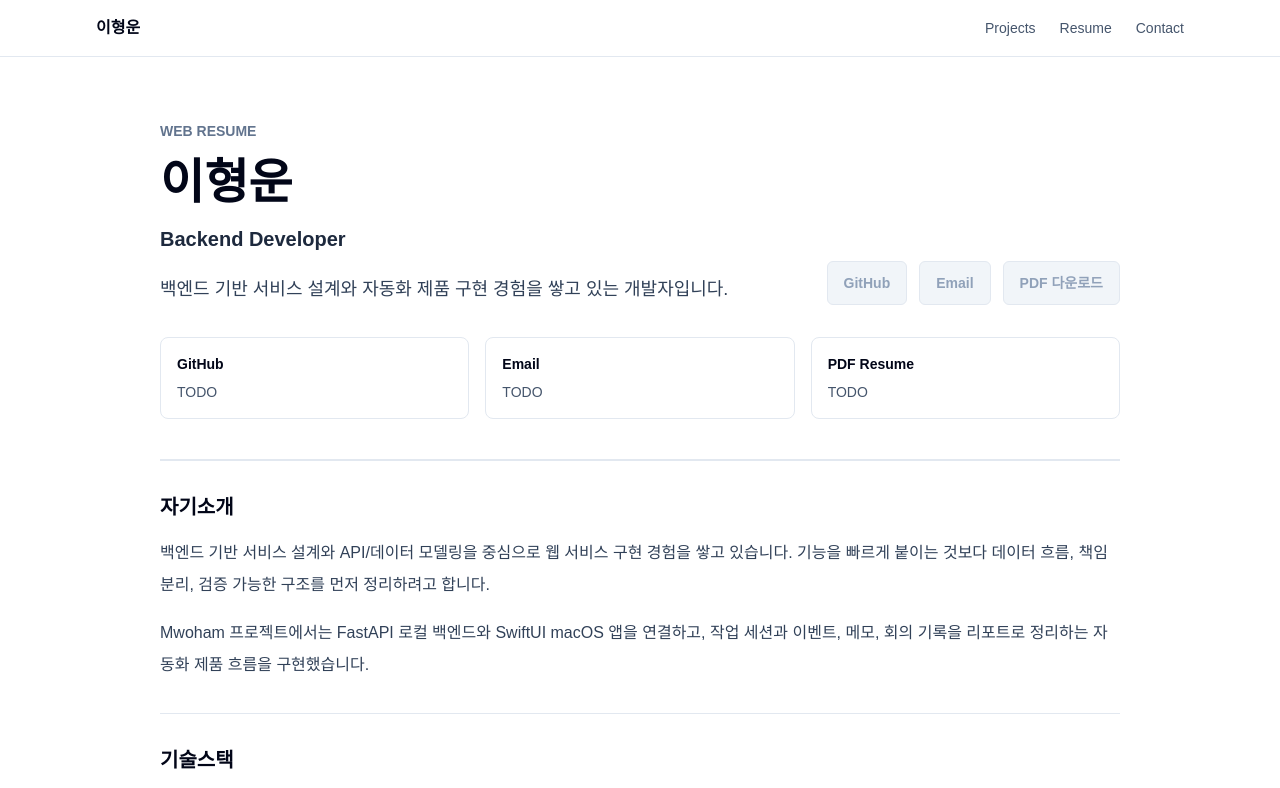
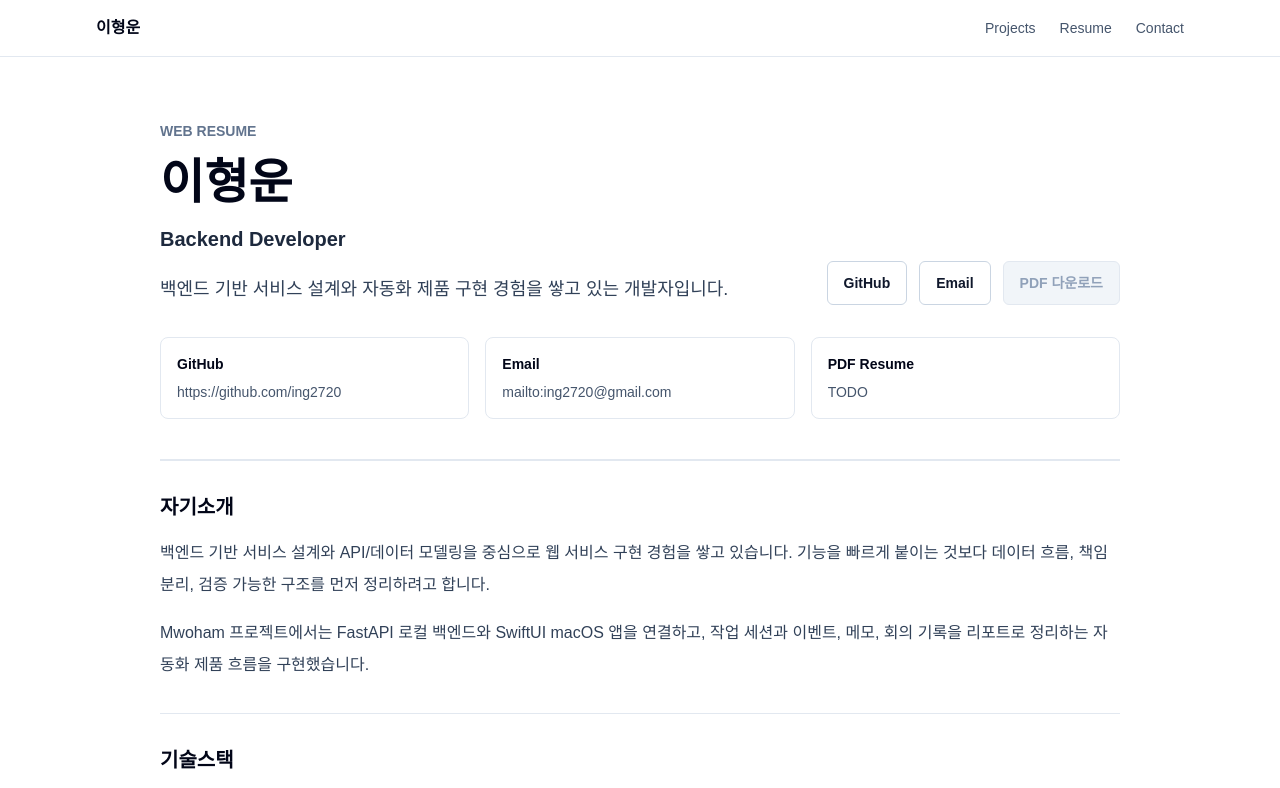
Before and after one commit to ing2720/profile, a Next.js app: page /resume in a window 1280 px wide. Shown: the top 788 px of the page. Built offline with nearby package versions, Linux system fonts and the light colour scheme.

Commit message:
chore: update profile links

```diff
--- a/src/data/profile.ts
+++ b/src/data/profile.ts
@@ -20,15 +20,13 @@ export const profile: Profile = {
   summary:
     "백엔드 기반 서비스 설계와 자동화 제품 구현 경험을 쌓고 있는 개발자입니다.",
   links: {
-    // TODO: 실제 GitHub URL로 교체
     github: {
       label: "GitHub",
-      href: ""
+      href: "https://github.com/ing2720"
     },
-    // TODO: 실제 이메일 주소로 교체
     email: {
-      label: "Email",
-      href: ""
+      label: "ing2720@gmail.com",
+      href: "mailto:ing2720@gmail.com"
     },
     resumePdf: {
       label: "Resume PDF",
```
